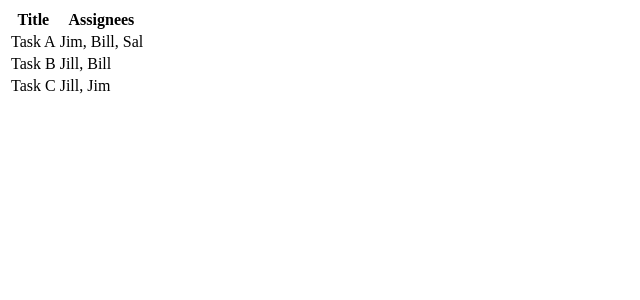
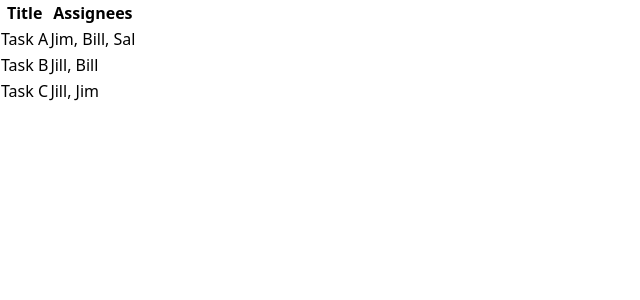
Before and after one commit to JustinRyanH/super-tasks, a React app: page / in a window 1280 px wide. Shown: the top 300 px of the page, without its empty margins (0-640 px from the left). Built offline with nearby package versions, Linux system fonts and the light colour scheme.

Commit message:
chore: Add tailwindcss

```diff
--- a/public/index.html
+++ b/public/index.html
@@ -6,6 +6,7 @@
           content="width=device-width, user-scalable=no, initial-scale=1.0, maximum-scale=1.0, minimum-scale=1.0">
     <meta http-equiv="X-UA-Compatible" content="ie=edge">
     <title>React App</title>
+    <link rel="stylesheet" href="style.css">
 </head>
 <body>
     <div id="root"></div>
--- /dev/null
+++ b/src/style.css
@@ -0,0 +1,3 @@
+@tailwind base;
+@tailwind components;
+@tailwind utilities;
--- /dev/null
+++ b/tailwind.config.js
@@ -0,0 +1,11 @@
+/** @type {import('tailwindcss').Config} */
+module.exports = {
+  content: [
+      "./public/index.html",
+      "./src/**/*.{html,ts,tsx}"
+  ],
+  theme: {
+    extend: {},
+  },
+  plugins: [],
+}
```
Also changed, not shown: package.json (+5 -2 lines), 2 other files (tests, documents, lock files or other folders).
